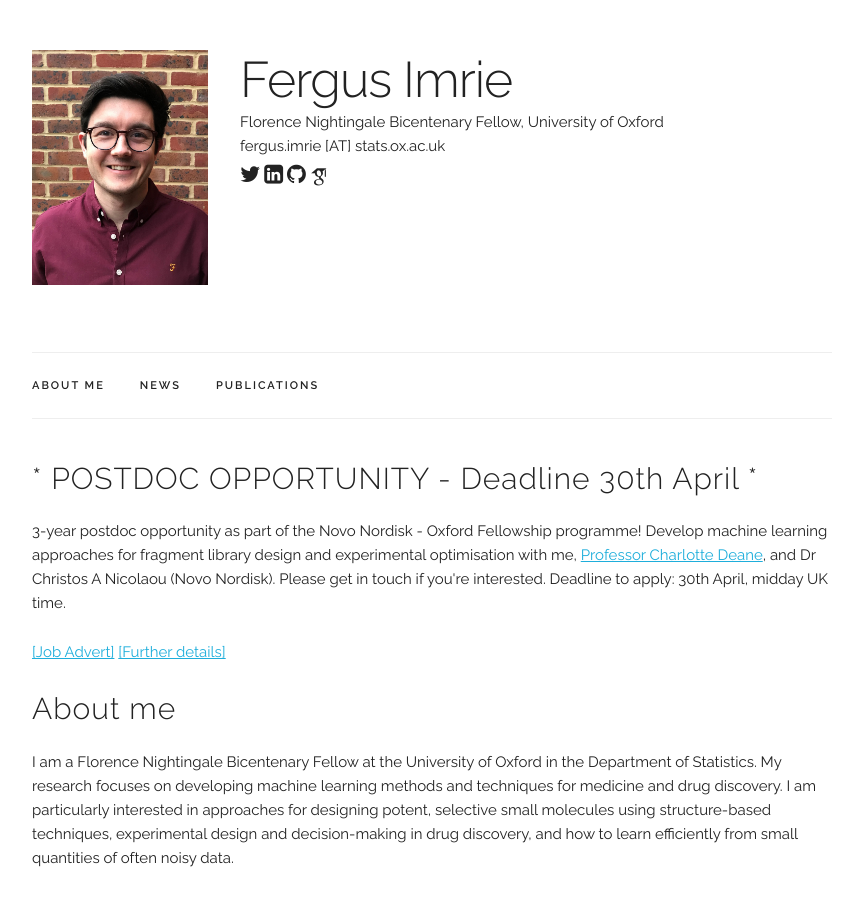
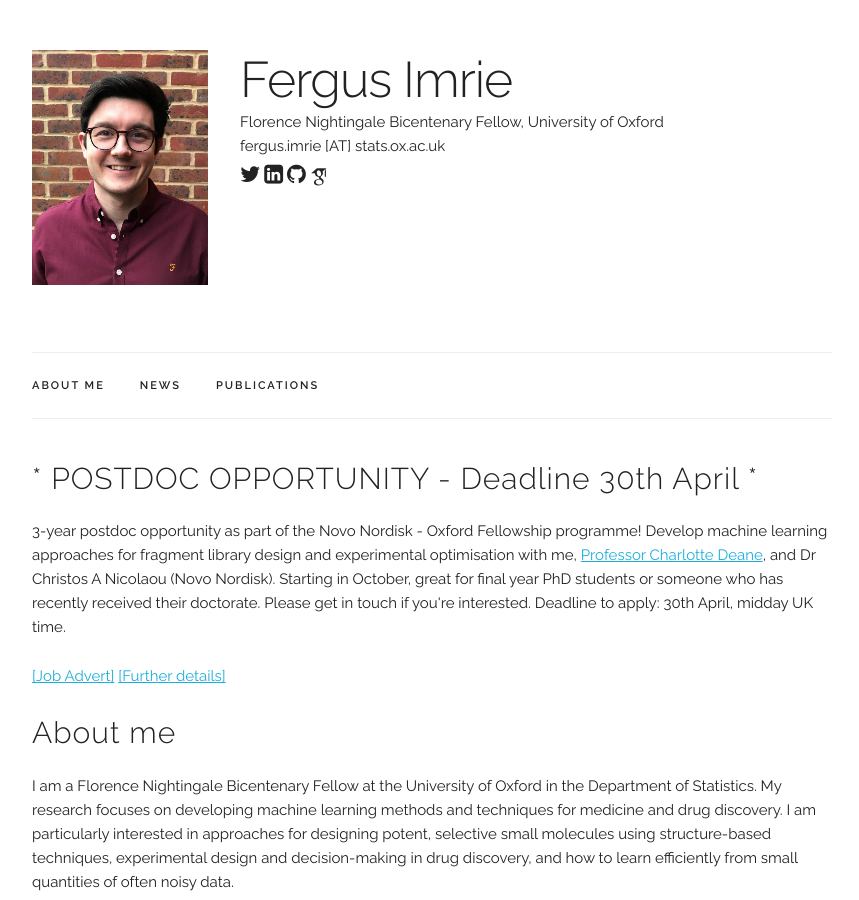
Before and after one commit to fimrie/fimrie.github.io, a Jekyll site: the page built from index.html, in a window 1280 px wide and 900 px high. Shown: the whole window, without its empty margins (208-1067 px from the left). Built offline with Jekyll 4.4.1, drawn with Linux system fonts in a browser that asks for light colours; some web fonts are replaced.

Commit message:
Update index.html

```diff
--- a/index.html
+++ b/index.html
@@ -8,6 +8,7 @@ title: Home
   <p>
     3-year postdoc opportunity as part of the Novo Nordisk - Oxford Fellowship programme!
     Develop machine learning approaches for fragment library design and experimental optimisation with me, <a href="https://www.stats.ox.ac.uk/~deane/">Professor Charlotte Deane</a>, and Dr Christos A Nicolaou (Novo Nordisk).
+    Starting in October, great for final year PhD students or someone who has recently received their doctorate.
     Please get in touch if you're interested. Deadline to apply: 30th April, midday UK time.
   </p>
   <p>
```
